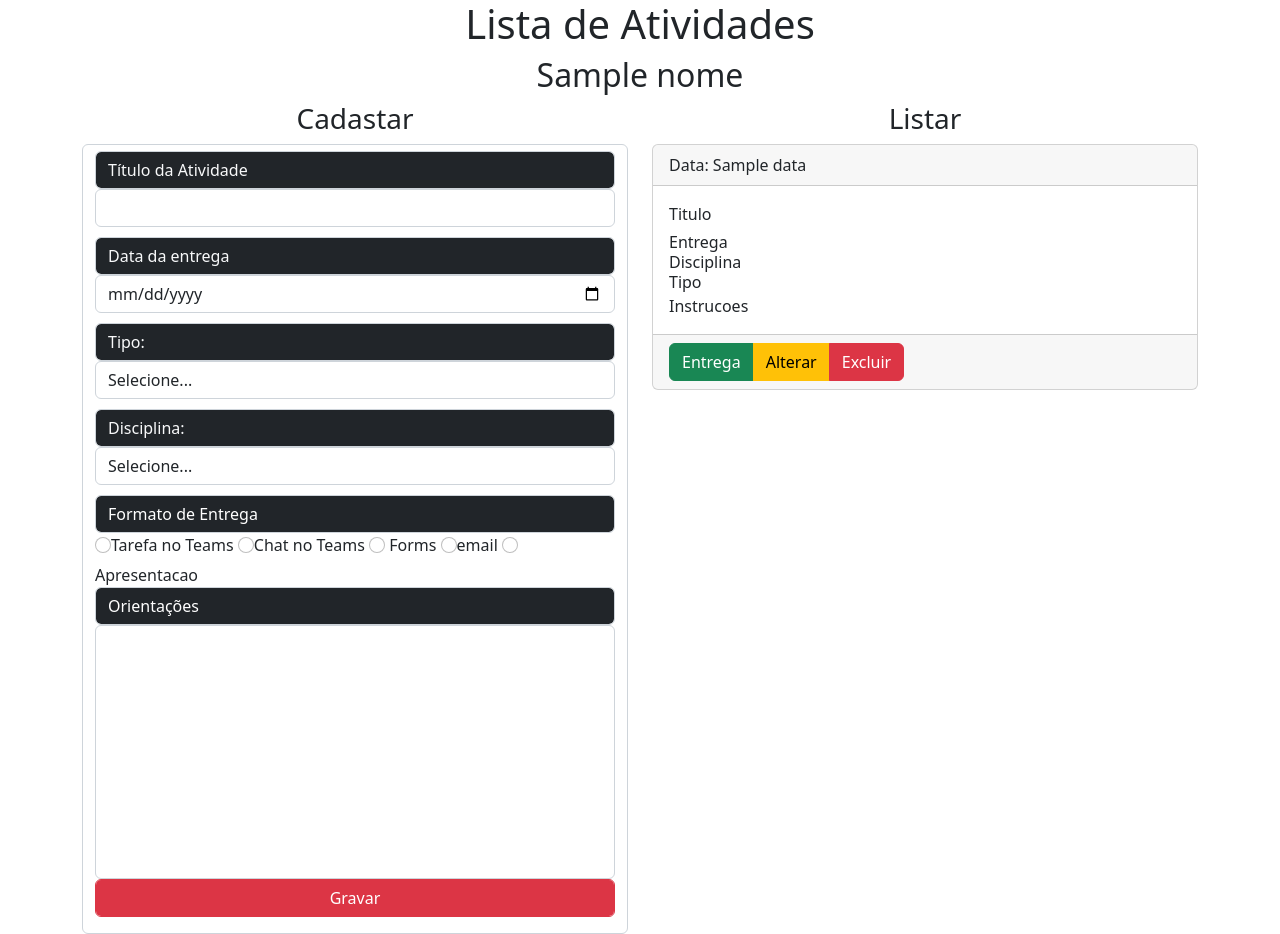
After one commit to JulianaSandes/AC3-RM12350, a Node server app: template views/atividades.ejs in a window 1280 px wide. The commit adds this page. Run offline with Node 20, Linux system fonts and the light colour scheme; the template is opened without the code that fills it: most values are stand-ins (such as "Sample title", 1, 10 or a date in 2020); some libraries are stand-ins or nearby versions.

Commit message:
Add files via upload

```diff
--- a/assets/css/estilos.css
+++ b/assets/css/estilos.css
@@ -1,3 +1,6 @@
-input{
+input,i,select{
     margin-bottom: 10px;
 }
+textarea{
+    resize: none;
+}
--- a/models/usuarios.js
+++ b/models/usuarios.js
@@ -6,6 +6,6 @@ const modelo = mongoose.Schema({
     senha:String
 })
 
-const usuarios = mongoose.model('usuarios', modelo)
+const usuarios = mongoose.model('usuarios',modelo)
 
 module.exports = usuarios
--- a/package.json
+++ b/package.json
@@ -12,6 +12,9 @@
   "author": "",
   "license": "ISC",
   "dependencies": {
+    "bcryptjs": "^2.4.3",
+    "bootstrap": "^5.1.3",
+    "cons": "0.0.2",
     "consign": "^0.1.6",
     "ejs": "^3.1.8",
     "express": "^4.18.1",
--- a/routes/index.js
+++ b/routes/index.js
@@ -1,6 +1,6 @@
 module.exports = (app)=>{
-    //rota do tipo render
-    app.get('/', (req,res)=>{
+    //rota do tipo send
+    app.get('/',(req,res)=>{
         res.render('index.ejs')
     })
 }
--- /dev/null
+++ b/views/atividades.ejs
@@ -0,0 +1,84 @@
+<!DOCTYPE html>
+<html lang="en">
+<head>
+    <meta charset="UTF-8">
+    <meta http-equiv="X-UA-Compatible" content="IE=edge">
+    <meta name="viewport" content="width=device-width, initial-scale=1.0">
+    <title>To do List</title>
+    <!-- CSS only -->
+<link href="https://cdn.jsdelivr.net/npm/bootstrap@5.2.0-beta1/dist/css/bootstrap.min.css" rel="stylesheet" integrity="sha384-0evHe/X+R7YkIZDRvuzKMRqM+OrBnVFBL6DOitfPri4tjfHxaWutUpFmBp4vmVor" crossorigin="anonymous">
+<!--CSS personalizada-->
+<link rel="stylesheet" href="css/estilos.css">
+
+</head>
+<body>
+    <div class="container">
+        <h1 class="text-center">Lista de Atividades</h1>
+        <h2 class="text-center"><%=nome%></h2>
+    <div class="row">
+        <div class="col-md">
+            <h3 class="text-center">Cadastar</h3>
+            <form action="/atividades" method="POST" class="form-control">
+                <input type="hidden" name="id" value="<%=id%>">
+                <input type="hidden" name="nome" value="<%=nome%>">
+                <label for=""class="form-control bg-dark text-light">Título da Atividade</label>
+                <input type="text" name="titulo" id="" class="form-control">
+
+                <label for="" class="form-control bg-dark text-light">Data da entrega</label>
+                <input type="date" name="data" id="" class="form-control">
+
+                <label for="" class="form-control bg-dark text-light">Tipo:</label>
+                <select name="tipo" id"" class="form-control">
+                    <option value="0">Selecione...</option>
+                    <option value="ac">AC</option>
+                    <option value="at">AT</option>
+                    <option value="rec">REC</option>
+                    <option value="exame">Exame</option>
+                </select>
+
+                <label for="" class="form-control bg-dark text-light">Disciplina:</label>
+                <select name="disciplina" id"" class="form-control">
+                    <option value="0">Selecione...</option>
+                    <option value="bio">Biologia</option>
+                    <option value="lp2">Linguagem de Programaçao</option>
+                    <option value="bd2">Banco de Dados</option>
+                    <option value="inw">Internet Web</option>
+                </select>
+                <label for="" class="form-control text-bg-dark">Formato de Entrega</label>
+                <!--div class="inpu-group"-->
+                    <input type="radio" value="Teams" name="entrega" id="" class="form-check-input">Tarefa no Teams
+                    <input type="radio" value="Chat" name="entrega" id="" class="form-check-input">Chat no Teams
+                    <input type="radio" value="Formulaio" name="entrega" id="" class="form-check-input"> Forms
+                    <input type="radio" value="email" name="entrega" id="" class="form-check-input">email
+                    <input type="radio" value="Apresentacao" name="entrega" id="" class="form-check-input">Apresentacao
+                    <label for="" class="form-control text-bg-dark">Orientações</label>
+                    <textarea name="orientacoes" id="" cols="30" rows="10" class="form-control"></textarea>
+                    <!--/div-->
+                <input type="submit" value="Gravar" class="form-control btn btn-danger">
+            </form>
+        </div>
+        <div class="col-md">
+            <h3 class="text-center">Listar</h3>
+            <!--listagem das atividades do usuario-->
+            <div class= "card">
+                <div class="card-header">Data: <%=lista[0].data%></div>
+                <div class="card-body">
+                    <div class="card-title">Titulo</div>
+                    <div class="card-subtitle">Entrega</div>
+                    <div class="card-subtitle">Disciplina</div>
+                    <div class="card-subtitle">Tipo</div>
+                    <div class="card-text">Instrucoes</div>
+                </div>
+                <div class="card-footer">
+                    <div class="input-group">
+                        <a href="#" class="btn btn-success">Entrega</a>
+                        <a href="#" class="btn btn-warning">Alterar</a>
+                        <a href="#" class="btn btn-danger">Excluir</a>
+                    </div>
+                </div>
+            </div>
+        </div>
+      </div>
+    </div>
+</body>
+</html>
```
Also changed, not shown: assets/js/comparar.js (added, +13 -0 lines), assets/js/revelar.js (added, +13 -0 lines), config/servidor.js (+5 -2 lines), models/atividades.js (+4 -3 lines), routes/atividades.js (added, +26 -0 lines), routes/login.js (+21 -1 lines), routes/registro.js (+29 -2 lines), views/index.ejs (+8 -5 lines), views/login.ejs (+9 -5 lines), views/registro.ejs (+7 -6 lines), app.js (line endings or trailing spaces), 1 other file.
